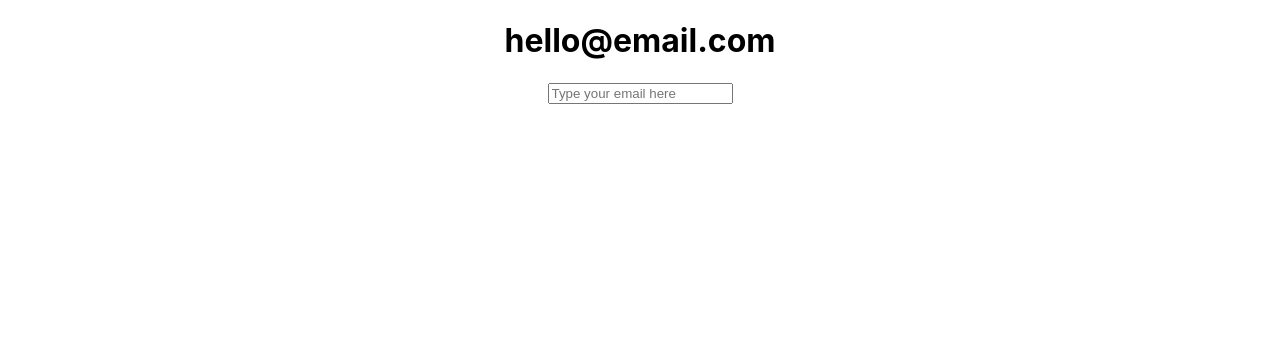
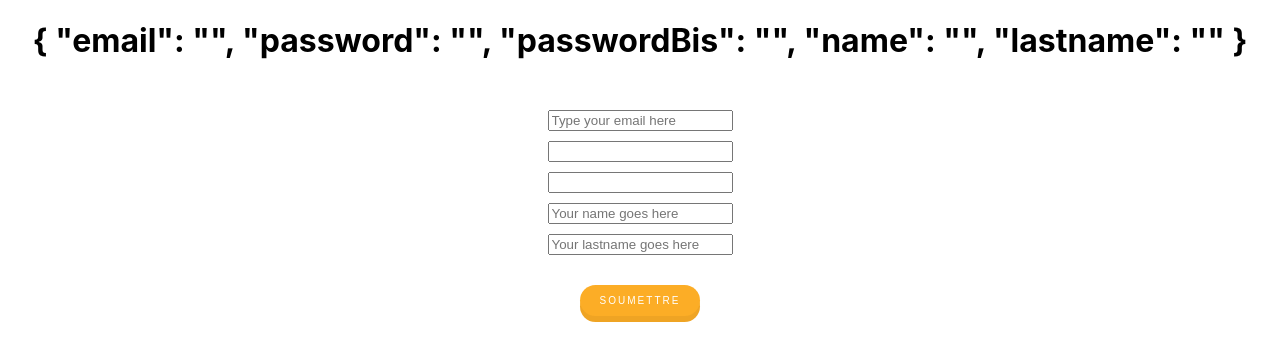
Before and after one commit to WildCodeSchool/toulouse-0918-js-odyssey-homer, a React (Create React App) app in the folder front/: page / in a window 1280 px wide. Shown: the top 360 px of the page. Built offline with nearby package versions, Linux system fonts and the light colour scheme.

Commit message:
Création du formulaire qui envoie les données

```diff
--- a/front/package.json
+++ b/front/package.json
@@ -3,6 +3,7 @@
   "version": "0.1.0",
   "private": true,
   "dependencies": {
+    "node-sass": "^4.9.4",
     "react": "^16.5.2",
     "react-dom": "^16.5.2",
     "react-scripts": "2.0.5"
--- a/front/src/components/SignUp.js
+++ b/front/src/components/SignUp.js
@@ -1,31 +1,90 @@
 import React, { Component } from 'react';
-
+import '../style/SignUp.scss';
 class SignUp extends Component {
     constructor(props){
         super(props);
         this.state = {
-            email: 'hello@email.com'
+            email: '',
+            password: '',
+            passwordBis: '',
+            name: '',
+            lastname: ''
         }
     }
 
-    updateEmailField(event){
-        const message = 'hello@email.com'
-        const value = event.target.value === '' ? message : event.target.value
+    updateEmail(event){
         this.setState({
-            email: value
+            email: event.target.value
         })
     }
 
+    updatePassword(event){
+      this.setState({
+          password: event.target.value
+      })
+    }
+
+    updatePasswordBis(event){
+      this.setState({
+          passwordBis: event.target.value
+      })
+    }
+
+    updateName(event){
+      this.setState({
+          name: event.target.value
+      })
+    }
+
+    updateLastName(event){
+      this.setState({
+          lastname: event.target.value
+      })
+    }
+
+    handleSubmit(event) {
+      event.preventDefault();
+      console.log(this.state);
+    }
+
+
     render() {
         return (
-            <div>
-                <h1>{this.state.email}</h1>
-                <input
-                    type="email"
-                    name="email"
-                    onChange={this.updateEmailField.bind(this)}
-                    placeholder='Type your email here'
-                />
+            <div id="sign-up">
+              <form onSubmit={this.handleSubmit.bind(this)}>
+                  <h1 className="title">{JSON.stringify(this.state,1,1)}</h1>
+                  <input
+                      type="email"
+                      name="email"
+                      onChange={this.updateEmail.bind(this)}
+                      placeholder='Type your email here'
+                  />
+                  <input
+                    type="password"
+                    onChange={this.updatePassword.bind(this)}
+                  />
+                  <input
+                    type="password"
+                    onChange={this.updatePasswordBis.bind(this)}
+                  />
+                  <input
+                    type="text"
+                    name="name"
+                    placeholder='Your name goes here'
+                    onChange={this.updateName.bind(this)}
+                  />
+                  <input
+                    type="text"
+                    name="last name"
+                    placeholder='Your lastname goes here'
+                    onChange={this.updateLastName.bind(this)}
+                  />
+                  <input
+                    type="submit"
+                    value="Soumettre"
+                    className="btn"
+                  />
+                </form>
             </div>
         );
     }
--- /dev/null
+++ b/front/src/style/SignUp.scss
@@ -0,0 +1,38 @@
+#sign-up{
+    .title{
+        margin-bottom: 50px;
+    }
+    input{
+        display: flex;
+        margin: 0 auto 10px auto;
+
+    }
+
+    .btn {
+        outline: none;
+        border: none;
+        cursor: pointer;
+        display: block;
+        position: relative;
+        background: #fcad26;
+        font-size: 10px;
+        font-weight: 300;
+        color: white;
+        text-transform: uppercase;
+        letter-spacing: 2px;
+        padding: 10px 20px;
+        margin: 30px auto;
+        box-shadow: 0 6px #efa424;
+        border-radius: 20px;
+
+        &:hover{
+            box-shadow: 0 4px #efa424;
+            top: 2px;
+        }
+
+        &:active{
+            box-shadow: 0 0 #efa424;
+            top: 6px;
+        }
+    }
+}
```
Also changed, not shown: 1 other file (tests, documents, lock files or other folders).
